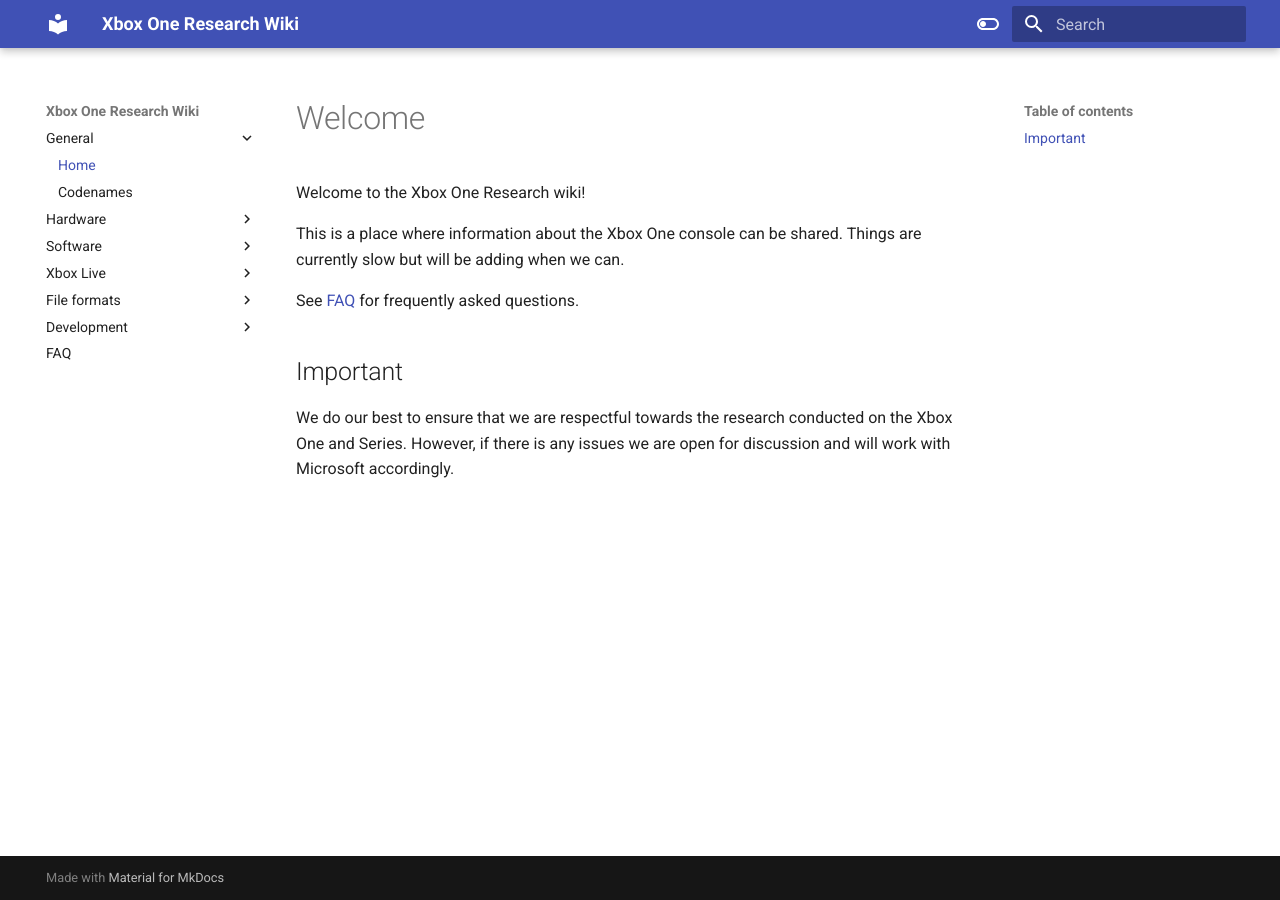
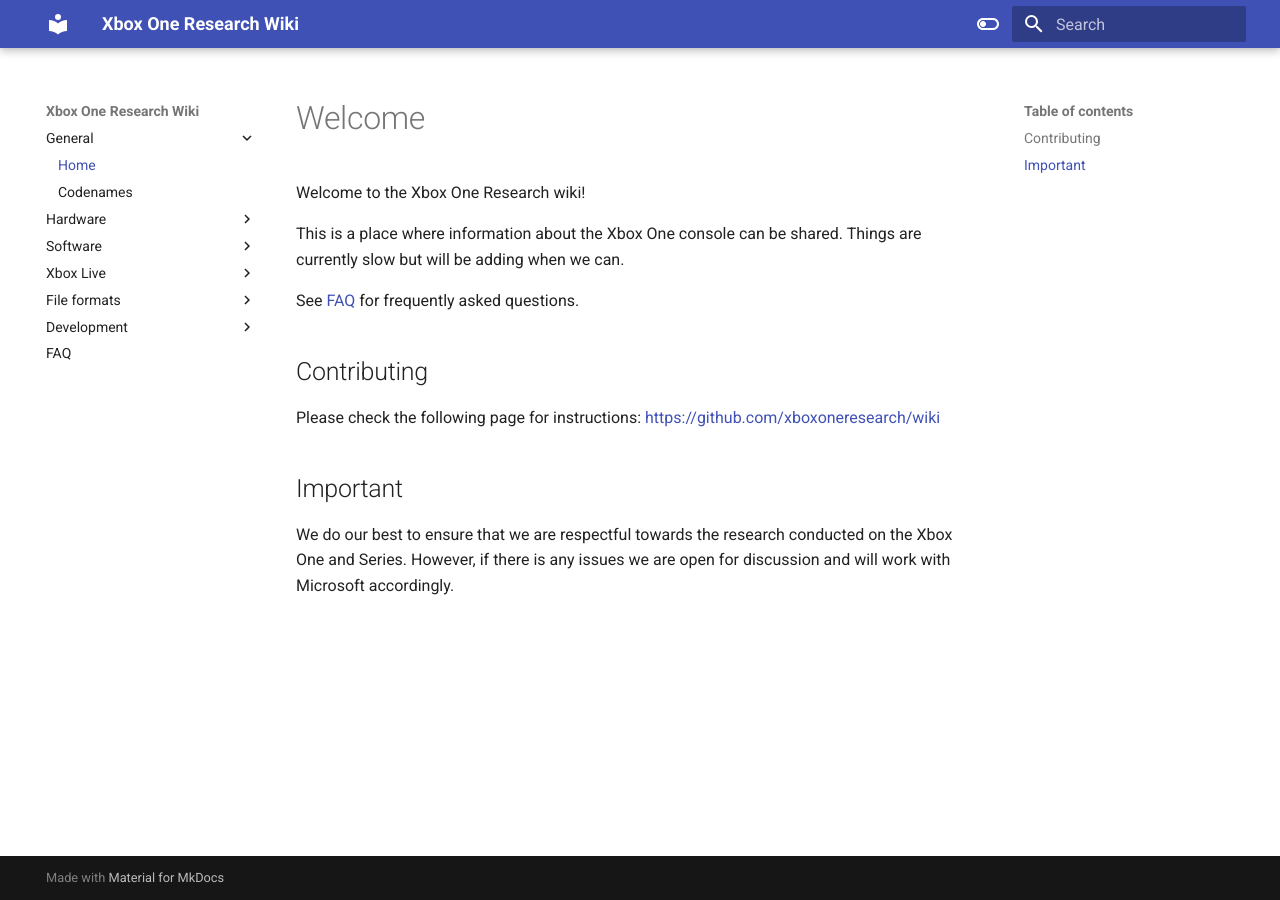
Before and after one commit to xboxoneresearch/wiki, an MkDocs documentation site: the page built from docs/index.md, in a window 1280 px wide. Built offline with MkDocs 1.6.1 and Material for MkDocs 9.7.7, drawn with Linux system fonts in a browser that asks for light colours.

Commit message:
index: Update with contribution instructions

```diff
--- a/docs/index.md
+++ b/docs/index.md
@@ -9,6 +9,9 @@
 
 See [FAQ](faq.md) for frequently asked questions.
 
+## Contributing
+
+Please check the following page for instructions: <https://github.com/xboxoneresearch/wiki>
 
 ## Important
 
```
